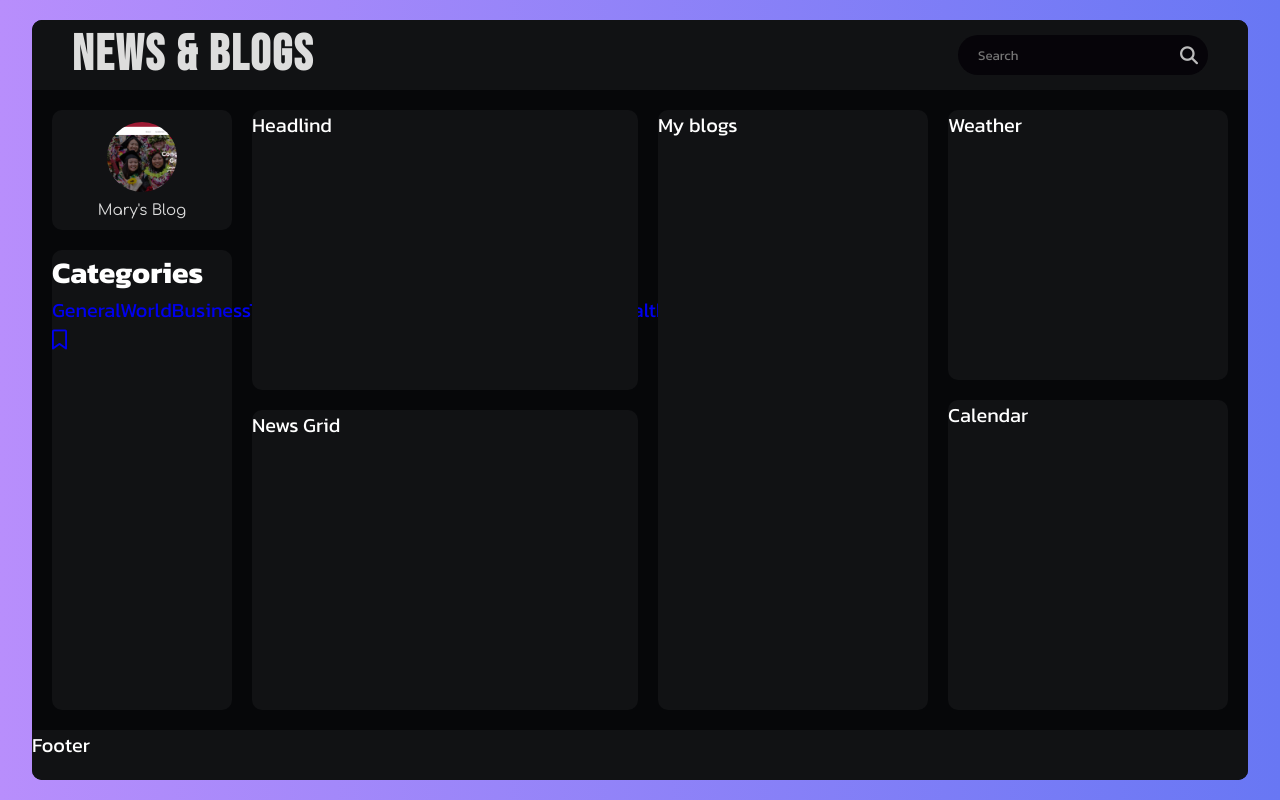
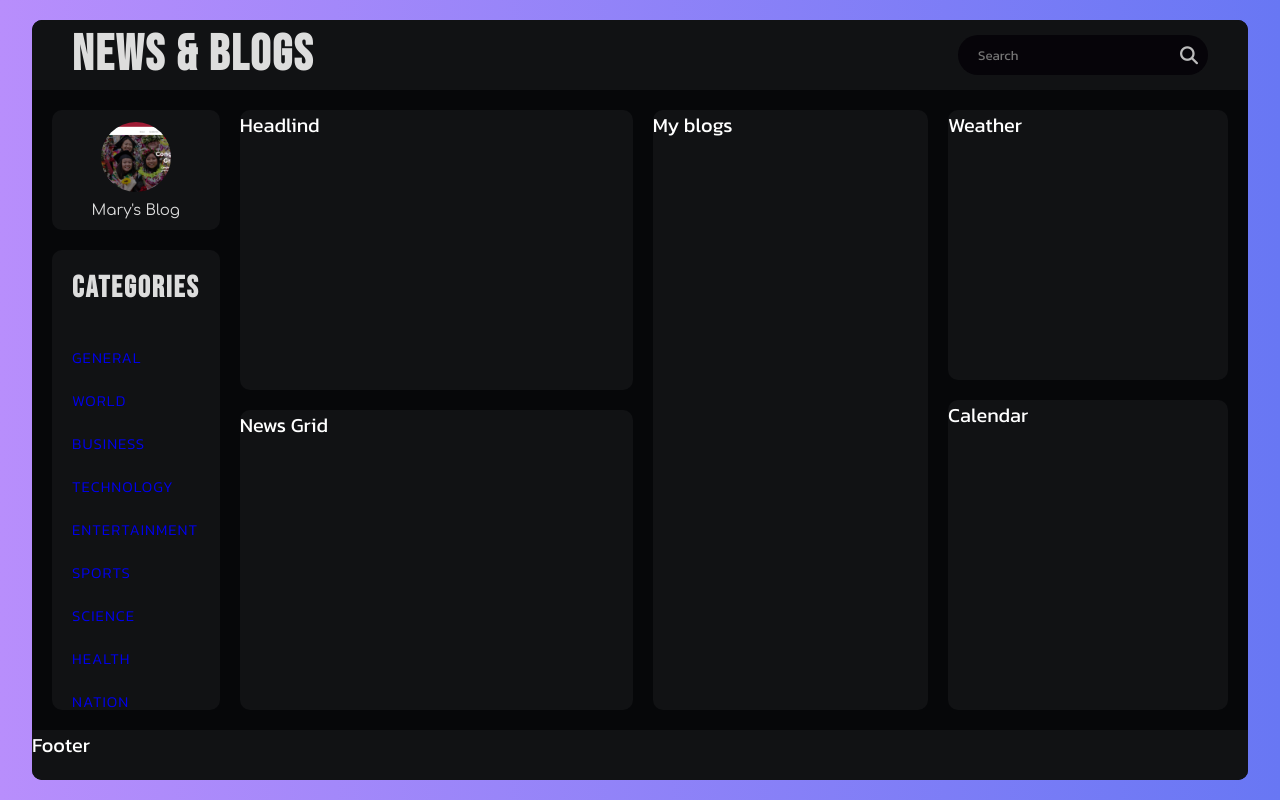
Before and after one commit to Stella-y14/learn-front-end, a React (Vite) app in the folder learn-front-end4/my-react-blog/: page / in a window 1280 px wide. Built offline with nearby package versions, Linux system fonts and the light colour scheme.

Commit message:
navbar css

```diff
--- a/learn-front-end4/my-react-blog/src/components/News.css
+++ b/learn-front-end4/my-react-blog/src/components/News.css
@@ -111,8 +111,42 @@
 .categories {
     width: 100%;
     height: calc(80% - 2rem);
-        background-color: #111214;
+    background-color: #111214;
     border-radius: 1rem;
+    /* adjust categories pos */
+    display: flex;
+    flex-direction: column;
+    row-gap: 2rem;
+    padding: 2rem;
+}
+
+.nav-heading {
+    font-family: "Bebas Neue", sans-serif;
+    font-size: clamp(1.5rem, 2.5cqi, 3rem);
+    color: #ddd;
+    letter-spacing: .2rem;
+    margin-bottom: 2rem;
+}
+
+.nav-links {
+    /* place vertically */
+    display: flex;
+    flex-direction: column;
+    row-gap: 2rem;
+}
+
+.nav-link {
+    font-size: 1.5rem;
+    font-weight: 300;
+    text-transform: uppercase;
+    letter-spacing: .1rem;
+    display: flex;
+    align-items: center;
+}
+
+.nav-link i {
+    font-size: 1.7rem;
+    margin-left: 1rem;
 }
 
 .news-section {
```
